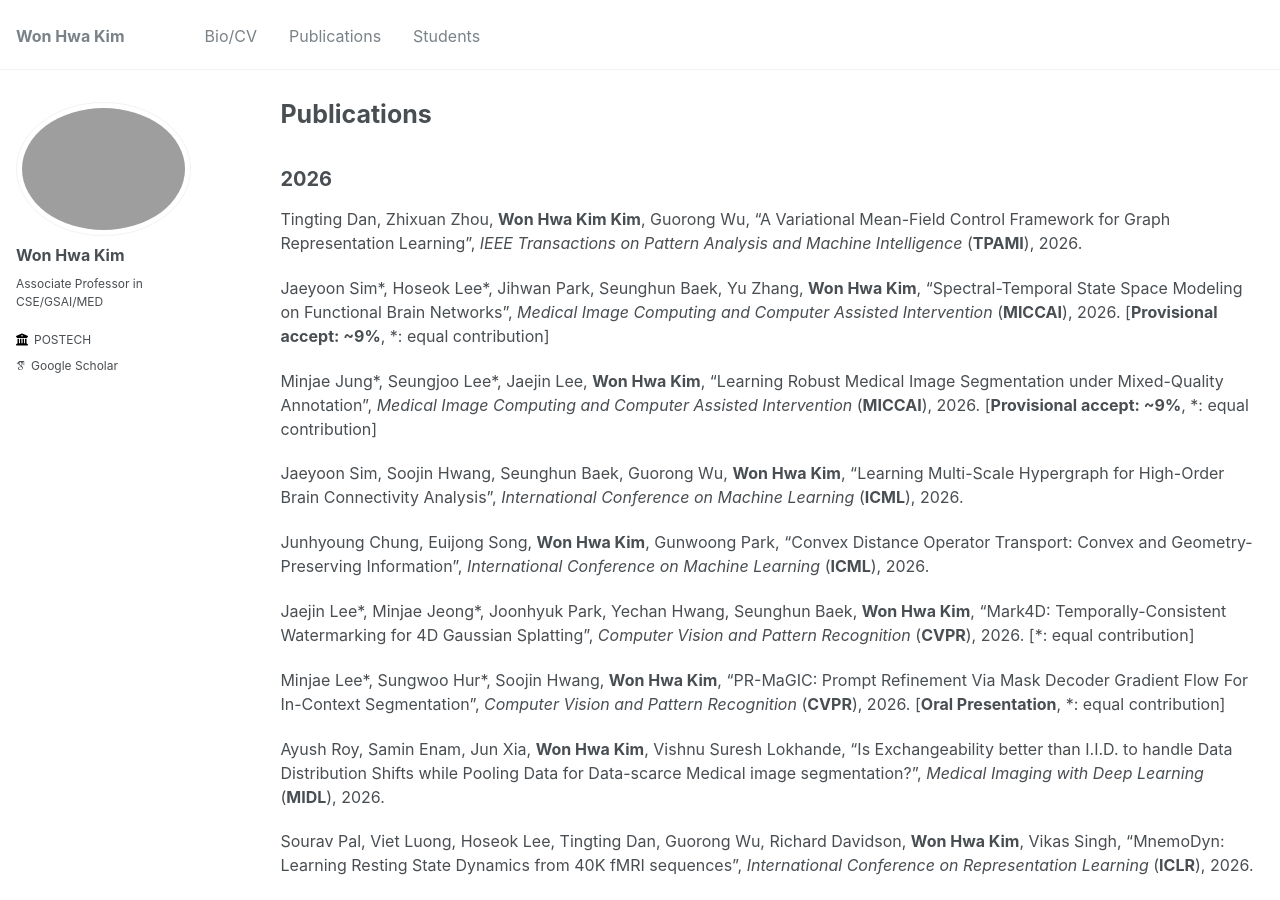
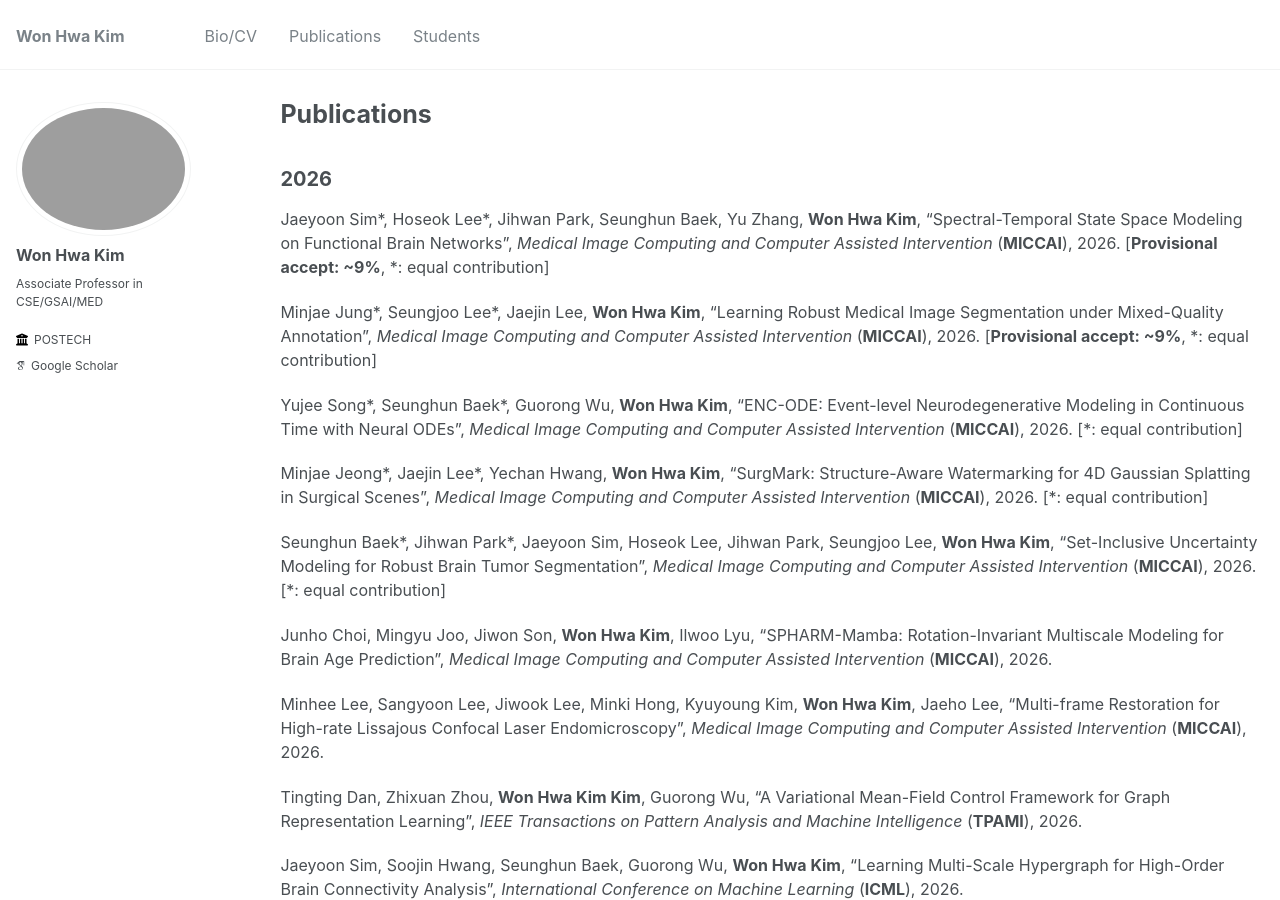
Before and after one commit to wwplato/wwplato.github.io, a Jekyll site: the page built from _pages/publications.md, in a window 1280 px wide and 900 px high. Built offline with Jekyll 4.4.1, drawn with Linux system fonts in a browser that asks for light colours; some web fonts are replaced.

Commit message:
Update publications.md

```diff
--- a/_pages/publications.md
+++ b/_pages/publications.md
@@ -9,11 +9,25 @@ author_profile: true
 2026
 ------
 
-Tingting Dan, Zhixuan Zhou, **Won Hwa Kim Kim**, Guorong Wu, "A Variational Mean-Field Control Framework for Graph Representation Learning", *IEEE Transactions on Pattern Analysis and Machine Intelligence* (**TPAMI**), 2026.
 
 Jaeyoon Sim\*, Hoseok Lee\*, Jihwan Park, Seunghun Baek, Yu Zhang, **Won Hwa Kim**, "Spectral-Temporal State Space Modeling on Functional Brain Networks", *Medical Image Computing and Computer Assisted Intervention* (**MICCAI**), 2026. [**Provisional accept: ~9%**, *: equal contribution]
 
 Minjae Jung\*, Seungjoo Lee\*, Jaejin Lee, **Won Hwa Kim**, "Learning Robust Medical Image Segmentation under Mixed-Quality Annotation", *Medical Image Computing and Computer Assisted Intervention* (**MICCAI**), 2026. [**Provisional accept: ~9%**, *: equal contribution]
+
+Yujee Song\*, Seunghun Baek\*, Guorong Wu, **Won Hwa Kim**, "ENC-ODE: Event-level Neurodegenerative Modeling in Continuous Time with Neural ODEs", *Medical Image Computing and Computer Assisted Intervention* (**MICCAI**), 2026. [*: equal contribution]
+
+Minjae Jeong\*, Jaejin Lee\*, Yechan Hwang, **Won Hwa Kim**, "SurgMark: Structure-Aware Watermarking for 4D Gaussian Splatting in Surgical Scenes", *Medical Image Computing and Computer Assisted Intervention* (**MICCAI**), 2026. [*: equal contribution]
+
+Seunghun Baek\*, Jihwan Park\*, Jaeyoon Sim, Hoseok Lee, Jihwan Park, Seungjoo Lee, **Won Hwa Kim**, "Set-Inclusive Uncertainty Modeling for Robust Brain Tumor Segmentation", *Medical Image Computing and Computer Assisted Intervention* (**MICCAI**), 2026. [*: equal contribution]
+
+Junho Choi, Mingyu Joo, Jiwon Son, **Won Hwa Kim**, Ilwoo Lyu, "SPHARM-Mamba: Rotation-Invariant Multiscale Modeling for Brain Age Prediction", *Medical Image Computing and Computer Assisted Intervention* (**MICCAI**), 2026.
+
+Minhee Lee, Sangyoon Lee, Jiwook Lee, Minki Hong, Kyuyoung Kim, **Won Hwa Kim**, Jaeho Lee, "Multi-frame Restoration for High-rate Lissajous Confocal Laser Endomicroscopy", *Medical Image Computing and Computer Assisted Intervention* (**MICCAI**), 2026.
+
+
+
+
+Tingting Dan, Zhixuan Zhou, **Won Hwa Kim Kim**, Guorong Wu, "A Variational Mean-Field Control Framework for Graph Representation Learning", *IEEE Transactions on Pattern Analysis and Machine Intelligence* (**TPAMI**), 2026.
 
 Jaeyoon Sim, Soojin Hwang, Seunghun Baek, Guorong Wu, **Won Hwa Kim**, "Learning Multi-Scale Hypergraph for High-Order Brain Connectivity Analysis", *International Conference on Machine Learning* (**ICML**), 2026.
 
```
